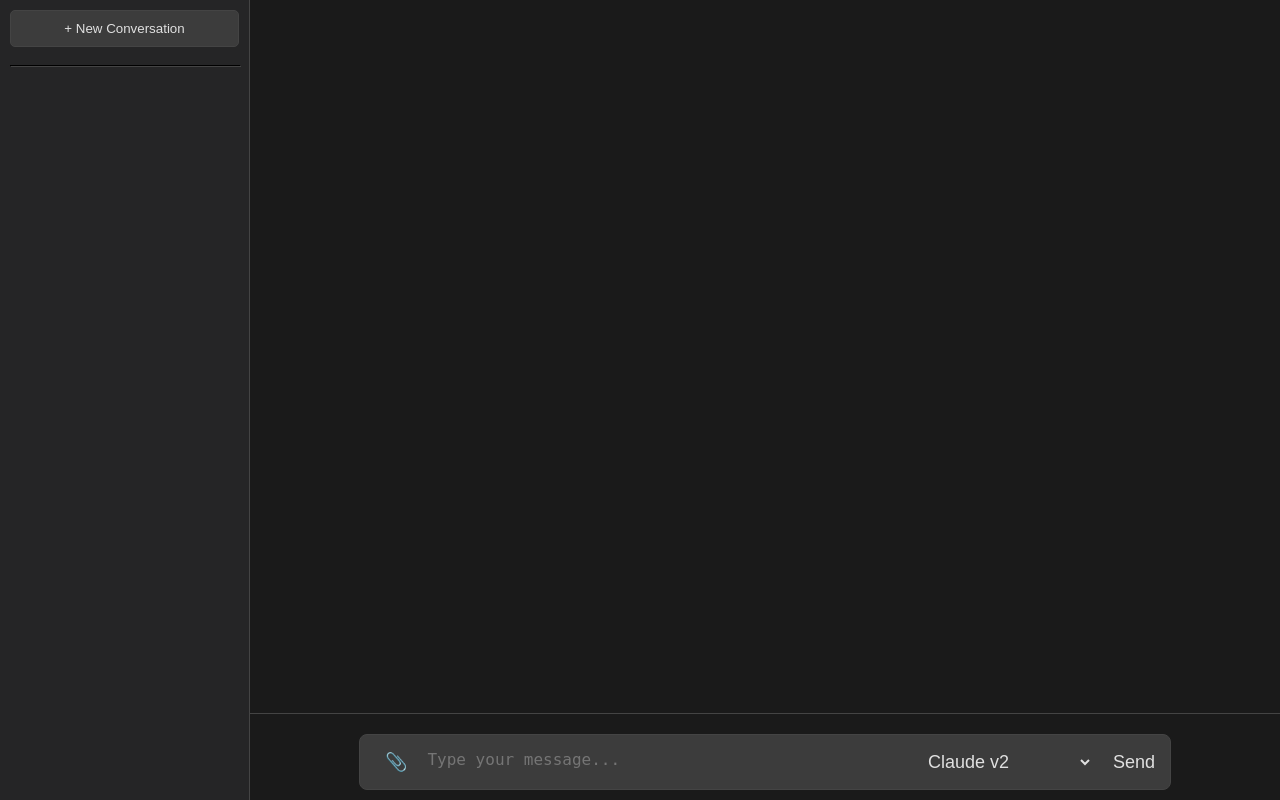
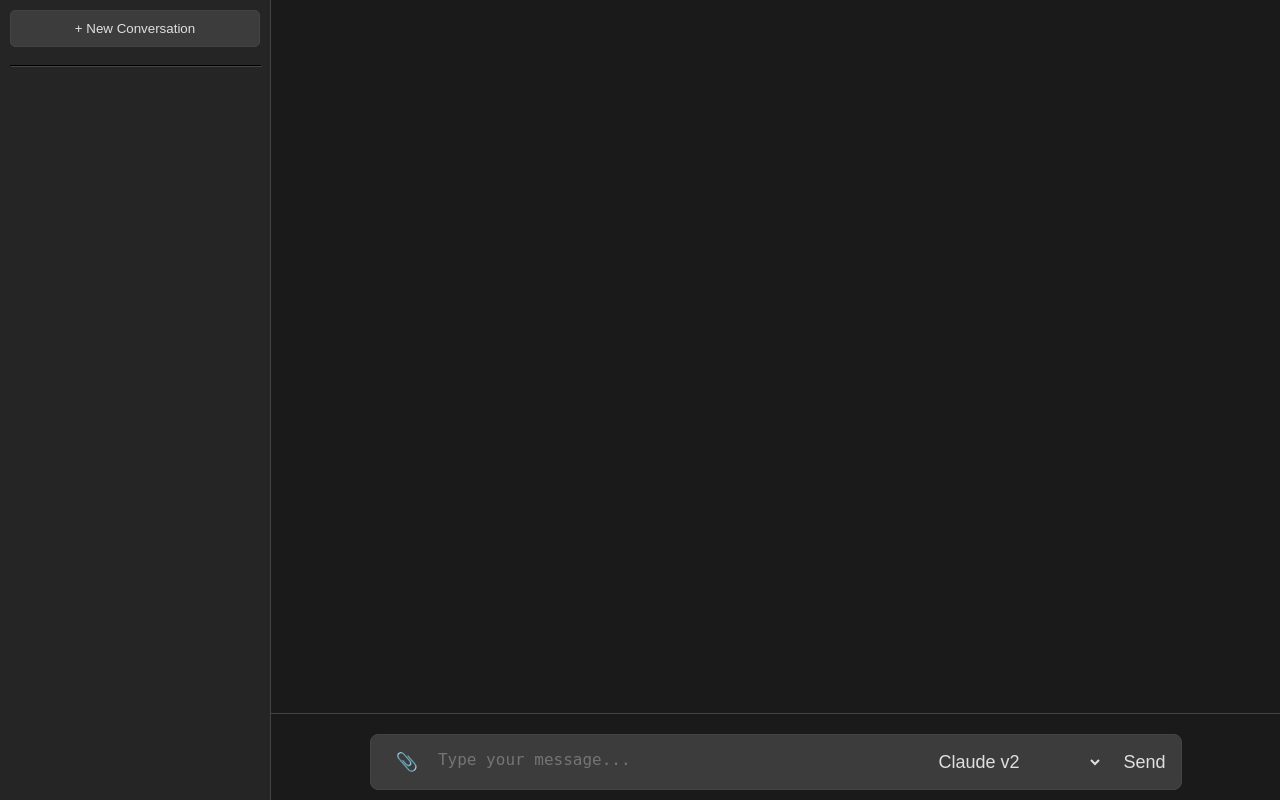
Before and after one commit to Russell-Ding/AWS_Chat_Template, a Flask app: page / in a window 1280 px wide. Run offline with Flask 3, Linux system fonts and the light colour scheme; data that the repository does not hold is empty.

Commit message:
Revert "fix the display issue and update deepseek compactibility"
This reverts commit 498486742e56c1be2f2dad1563f0442c13698026.

```diff
--- a/templates/index.html
+++ b/templates/index.html
@@ -18,8 +18,7 @@
 
         body {
             font-family: -apple-system, BlinkMacSystemFont, "Segoe UI", Roboto, Helvetica, Arial, sans-serif;
-            display: grid;
-            grid-template-columns: 250px 1fr;
+            display: flex;
             height: 100vh;
             margin: 0;
             background-color: var(--background-color);
@@ -27,6 +26,7 @@
         }
 
         #conversation-list {
+            width: 250px;
             background-color: var(--sidebar-bg-color);
             padding: 10px;
             overflow-y: auto;
@@ -59,10 +59,10 @@
         }
 
         #chat-window {
+            flex-grow: 1;
             display: flex;
             flex-direction: column;
             background-color: var(--background-color);
-            min-width: 0; /* Prevents overflow in grid/flex */
         }
 
         #chat-messages {
@@ -79,8 +79,7 @@
             margin-bottom: 10px;
             max-width: 80%;
             line-height: 1.5;
-            overflow-wrap: break-word; /* Modern property for word wrapping */
-            white-space: pre-wrap; /* Ensures whitespace is preserved and lines wrap */
+            word-wrap: break-word;
         }
 
         .user-message {
```
